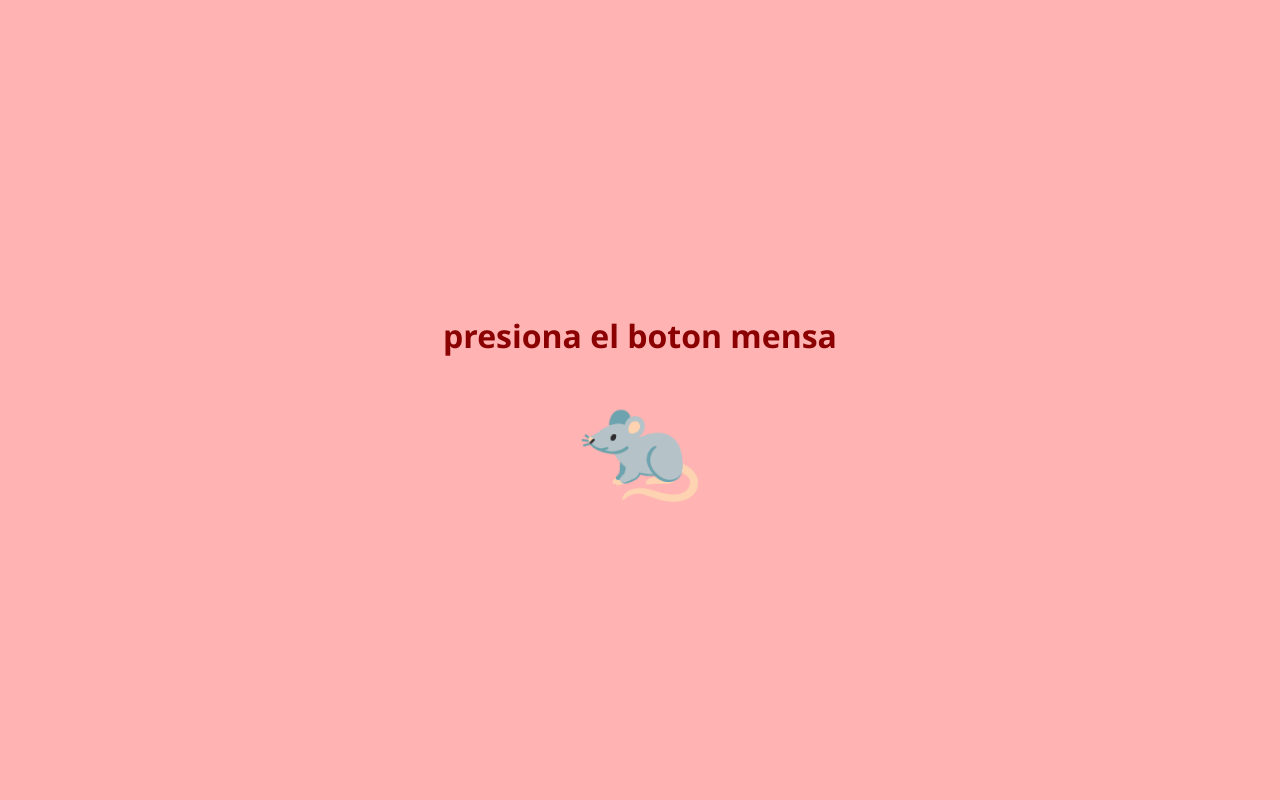
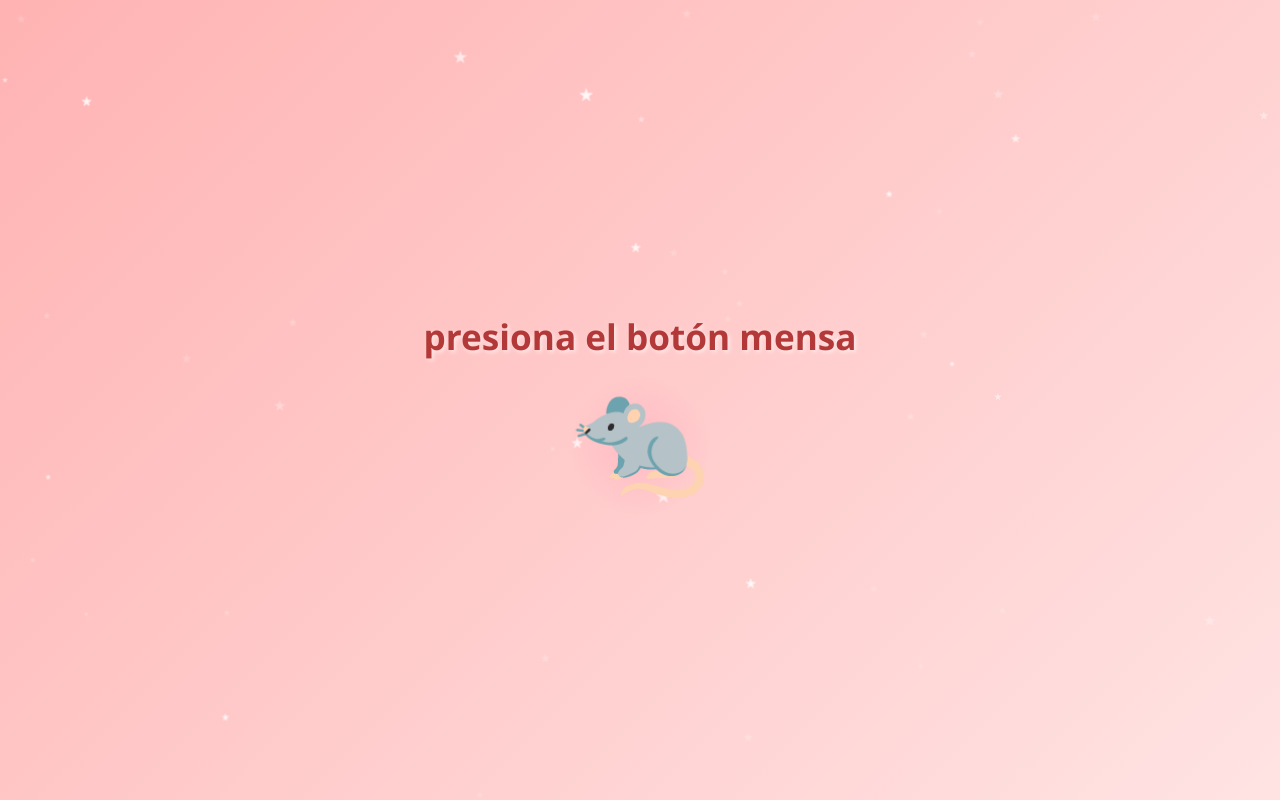
Before and after one commit to Adaniel-05/mensa, a plain HTML site: page index.html in a window 1280 px wide. Drawn offline with Linux system fonts and the light colour scheme.

Commit message:
Add files via upload

```diff
--- a/index.html
+++ b/index.html
@@ -5,9 +5,9 @@
     <meta name="viewport" content="width=device-width, initial-scale=1.0, maximum-scale=1.0, user-scalable=no">
     <title>Para la mensa</title>
     <style>
-        /* Fondo rojo pastel y ajustes para celular */
+        /* Fondo degradado rojo pastel y ajustes generales */
         body {
-            background-color: #ffb3b3; /* Rojo pastel */
+            background: linear-gradient(135deg, #ffb3b3 0%, #ffe3e3 100%);
             margin: 0;
             padding: 0;
             display: flex;
@@ -15,77 +15,158 @@
             align-items: center;
             justify-content: center;
             height: 100vh;
-            font-family: 'Segoe UI', Tahoma, Geneva, Verdana, sans-serif;
-            overflow: hidden; /* Evita que la pantalla se mueva con las burbujas */
+            font-family: 'Quicksand', 'Segoe UI', Roboto, Helvetica, Arial, sans-serif;
+            overflow: hidden;
             text-align: center;
+            position: relative;
         }
 
-        h1 {
-            color: #8b0000;
-            font-size: 2rem;
-            margin-bottom: 30px;
-            padding: 0 20px;
+        /* Capa para las estrellitas de fondo */
+        .estrellas {
+            position: absolute;
+            top: 0;
+            left: 0;
+            width: 100%;
+            height: 100%;
+            pointer-events: none;
+            z-index: 1;
         }
 
-        /* Diseño del botón de rata */
+        .estrella {
+            position: absolute;
+            background-color: rgba(255, 255, 255, 0.85);
+            clip-path: polygon(50% 0%, 61% 35%, 98% 35%, 68% 57%, 79% 91%, 50% 70%, 21% 91%, 32% 57%, 2% 35%, 39% 35%);
+            animation: parpadear var(--duracion) ease-in-out infinite alternate;
+        }
+
+        @keyframes parpadear {
+            0% { opacity: 0.2; transform: scale(0.8); }
+            100% { opacity: 1; transform: scale(1.2); }
+        }
+
+        /* Título aesthetic */
+        h1 {
+            color: #b33939;
+            font-size: 2.2rem;
+            margin-bottom: 20px;
+            padding: 0 20px;
+            text-shadow: 2px 2px 4px rgba(255, 255, 255, 0.6);
+            font-weight: 700;
+            z-index: 10;
+        }
+
+        /* Contenedor y diseño del botón de rata */
+        .contenedor-rata {
+            position: relative;
+            z-index: 10;
+        }
+
+        /* Brillo rosa pastel detrás de la rata */
+        .contenedor-rata::before {
+            content: '';
+            position: absolute;
+            top: 50%;
+            left: 50%;
+            transform: translate(-50%, -50%);
+            width: 140px;
+            height: 140px;
+            background: radial-gradient(circle, rgba(255,182,193,0.8) 0%, rgba(255,255,255,0) 70%);
+            z-index: -1;
+        }
+
         #botonRata {
             background: none;
             border: none;
-            font-size: 100px; /* Tamaño gigante para la rata */
+            font-size: 110px;
             cursor: pointer;
             transition: transform 0.1s;
-            z-index: 10; /* Para que la rata siempre esté al frente */
-            -webkit-tap-highlight-color: transparent; /* Quita el cuadro azul al tocar en celular */
+            -webkit-tap-highlight-color: transparent;
+            animation: flotarRata 3s ease-in-out infinite;
+        }
+
+        /* Animación suave para que la rata flote */
+        @keyframes flotarRata {
+            0%, 100% { transform: translateY(0); }
+            50% { transform: translateY(-10px); }
         }
 
         /* Efecto al presionar la rata */
         #botonRata:active {
-            transform: scale(0.8);
+            transform: scale(0.85) !important;
         }
 
-        /* Estilo de las burbujas flotantes */
+        /* Estilo de las burbujas flotantes de mensajes */
         .burbuja {
             position: absolute;
-            background-color: white;
-            color: #333;
-            padding: 12px 20px;
-            border-radius: 30px;
+            background: rgba(255, 255, 255, 0.92);
+            color: #b33939;
+            padding: 14px 22px;
+            border-radius: 25px;
             font-weight: bold;
-            box-shadow: 0px 4px 10px rgba(0, 0, 0, 0.15);
-            pointer-events: none; /* Para que no interfieran al hacer clic */
-            animation: flotar 3s ease-in-out forwards;
+            font-size: 1.05rem;
+            box-shadow: 0px 8px 20px rgba(179, 57, 57, 0.15);
+            border: 1.5px solid #ffb3b3;
+            pointer-events: none;
+            animation: flotarMensaje 3s cubic-bezier(0.25, 1, 0.5, 1) forwards;
             white-space: nowrap;
             z-index: 5;
         }
 
-        /* Animación para que suban y desaparezcan */
-        @keyframes flotar {
+        /* Animación mejorada para los mensajes */
+        @keyframes flotarMensaje {
             0% {
                 opacity: 0;
-                transform: translateY(0) scale(0.5);
+                transform: translateY(0) scale(0.6) rotate(-5deg);
             }
-            15% {
+            12% {
                 opacity: 1;
-                transform: translateY(-50px) scale(1.1);
+                transform: translateY(-40px) scale(1.05) rotate(3deg);
             }
-            30% {
-                transform: translateY(-100px) scale(1);
+            25% {
+                transform: translateY(-80px) scale(1) rotate(0deg);
             }
             100% {
                 opacity: 0;
-                transform: translateY(-400px) scale(0.8); /* Sube bastante y se hace transparente */
+                transform: translateY(-350px) scale(0.85);
             }
         }
     </style>
 </head>
 <body>
 
-    <h1>presiona el boton mensa</h1>
+    <div class="estrellas" id="contenedorEstrellas"></div>
 
-    <button id="botonRata">🐀</button>
+    <h1>presiona el botón mensa</h1>
+
+    <div class="contenedor-rata">
+        <button id="botonRata">🐀</button>
+    </div>
 
     <script>
-        // Aquí puedes editar, borrar o agregar hasta tener tus 50 mensajes
+        // Generar estrellitas bonitas de forma aleatoria al cargar la página
+        const contenedorEstrellas = document.getElementById('contenedorEstrellas');
+        const totalEstrellas = 45; // Cantidad de estrellas en el fondo
+
+        for (let i = 0; i < totalEstrellas; i++) {
+            const estrella = document.createElement('div');
+            estrella.classList.add('estrella');
+
+            // Tamaños aleatorios para variedad
+            const tamaño = Math.random() * 8 + 6; // Entre 6px y 14px
+            estrella.style.width = tamaño + 'px';
+            estrella.style.height = tamaño + 'px';
+
+            // Posiciones aleatorias en toda la pantalla
+            estrella.style.left = Math.random() * 100 + 'vw';
+            estrella.style.top = Math.random() * 100 + 'vh';
+
+            // Tiempos de parpadeo aleatorios para que se vea natural
+            estrella.style.setProperty('--duracion', (Math.random() * 2 + 1) + 's');
+
+            contenedorEstrellas.appendChild(estrella);
+        }
+
+        // Tus mensajes
         const mensajes = [
             "eres una rata",
             "cara de cola",
@@ -127,32 +208,68 @@
             "salgamos a muchos lugares",
             "espero esto crezca como es debido",
             "eres un libro que quiero leer",
-            "enojona"
+            "enojona",
+            "rata de desague",
+            "cucaracha fumigada",
+            "mosca de basurero",
+            "paloma con sarna",
+            "mapache rabioso",
+            "garrapata llena",
+            "gusano de alcantarilla",
+            "sanguijuela",
+            "piojo aplastado",
+            "sapa fea",
+            "babosa de jardin",
+            "murcielago ciego",
+            "pez apestosa",
+            "popo de paloma",
+            "pendeja",
+            "gracias a ti mi vida gris tiene color",
+            "gracias a dios que me cruzo contigo",
+            "mi vida sin ti era muy aburrida",
+            "haces que este mundo caotico sea un lugar mas bonito",
+            "si hubiera otra vida, te buscaria nuevamente",
+            "me alegra cuando te abres a mi y me dejas conocerte mas",
+            "me encanta escucharte hablar de cosas que te gustan",
+            "tus mensajes siempre me cambian el dia, aunque sea una tonteria",
+            "contigo puedo ser 100% yo, sin filtros",
+            "gracias por siempre escucharme y siempre me gusta escucharte a ti",
+            "armame mil dramas",
+            "me fascina ver como compartes tu dia conmigo siempre",
+            "quiero que recuerdes que siempre voy a estar ahi",
+            "ojala te vieras a traves de mis ojos para que veas lo importante que eres para mi",
+            "quiero llegar hasta viejitos contigo, y reirnos siempre de las mismas tonteras",
+            "siempre voy a celebrar tus logros como si fueran mios, porque me gusta verte crecer",
+            "tienes esa magia de hacer que un dia normal, sea uno especial",
+            "eres como una bonita cancion de rock",
+            "hay personas que son estrellas, pero tu eres el cielo entero",
+            "eres el verso mas bonito que Dios escribio en mi vida",
+            "a veces pienso: que boonito es coincidir en el mismo tiempo que tu",
+            "se que no sabes expresarte bien, asi que sere cursi por los dos",
+            "me gusta descifrar tu forma de quererme",
+            "quedate siempre cerca porfa",
+            "te quiero mucho"
+
         ];
 
         const botonRata = document.getElementById('botonRata');
 
         botonRata.addEventListener('click', () => {
-            // Crear el elemento de la burbuja
             const burbuja = document.createElement('div');
             burbuja.classList.add('burbuja');
 
-            // Seleccionar un mensaje aleatorio de la lista
             const mensajeAleatorio = mensajes[Math.floor(Math.random() * mensajes.length)];
             burbuja.innerText = mensajeAleatorio;
 
-            // Posición aleatoria horizontal para que no salgan todas en el mismo lugar
-            // Sale entre el 10% y el 70% del ancho de la pantalla para que no se corte
-            const randomX = Math.floor(Math.random() * 60) + 10;
+            // Rango seguro horizontal (15% al 65%) para que entren bien textos largos
+            const randomX = Math.floor(Math.random() * 50) + 15;
             burbuja.style.left = randomX + 'vw';
 
-            // Posición de inicio desde abajo (cerca del botón)
-            burbuja.style.bottom = '30vh';
+            // Inicia justo encima de la rata
+            burbuja.style.bottom = '42vh';
 
-            // Agregar la burbuja a la pantalla
             document.body.appendChild(burbuja);
 
-            // Eliminar la burbuja de la memoria después de 3 segundos (lo que dura la animación)
             setTimeout(() => {
                 burbuja.remove();
             }, 3000);
```
